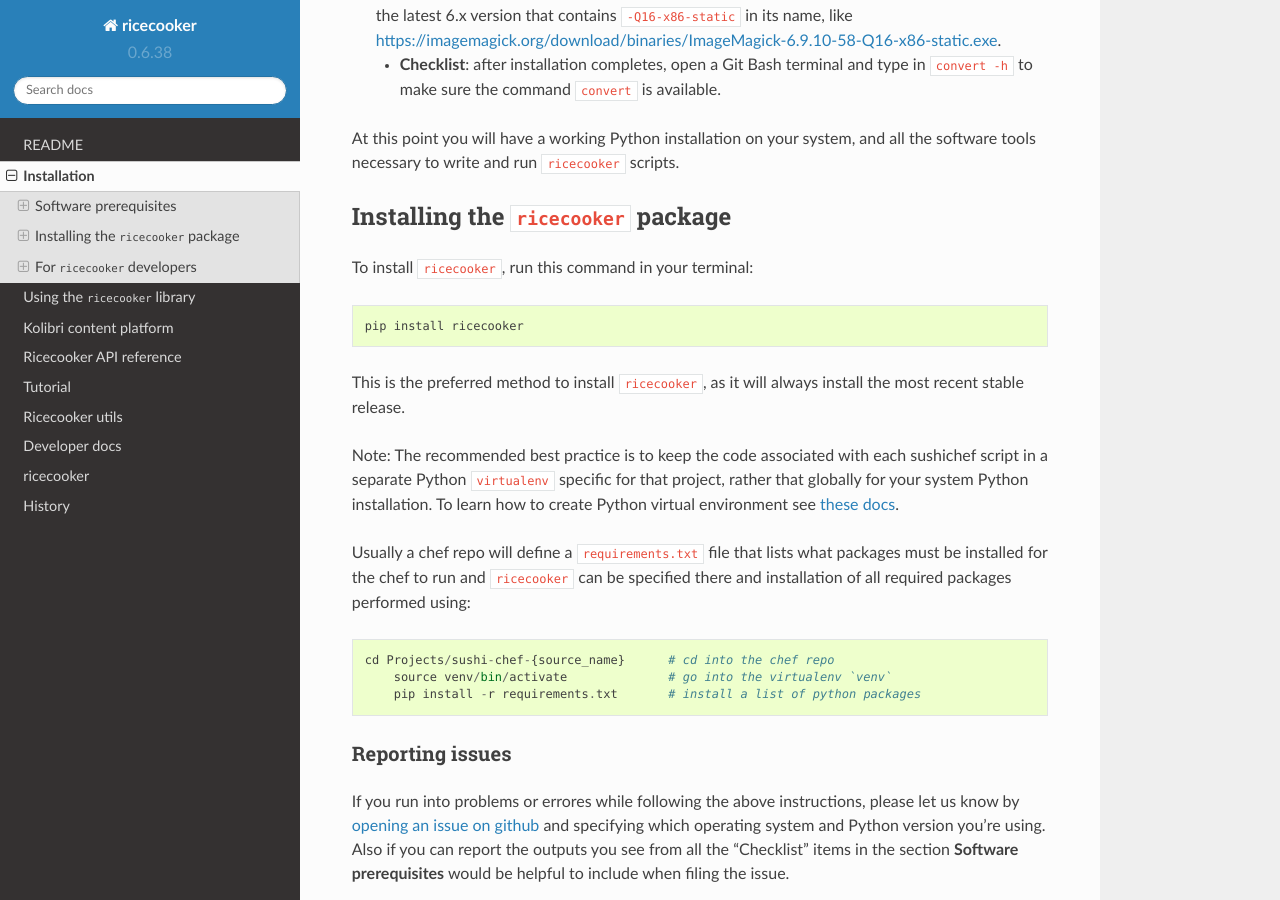
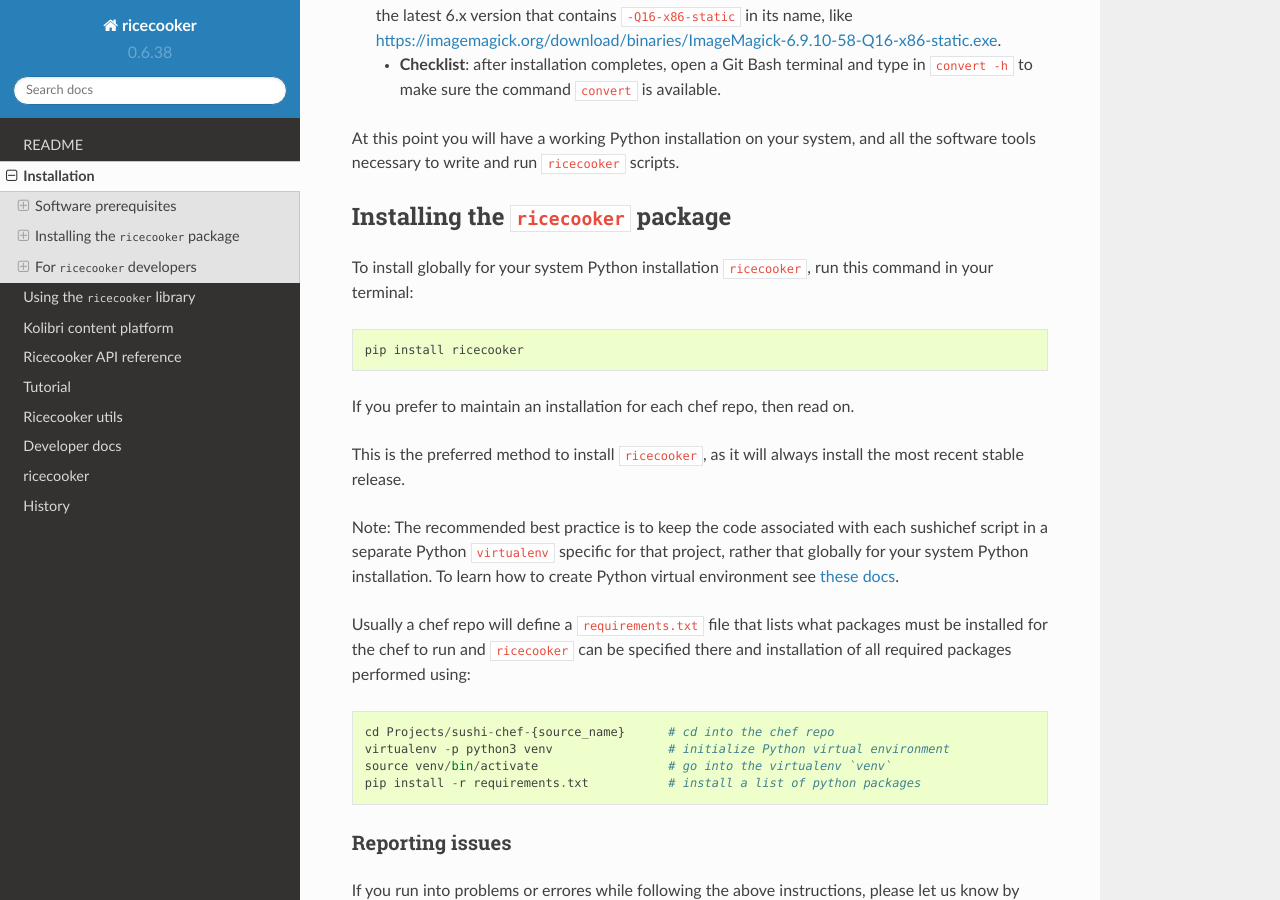
Before and after one commit to learningequality/ricecooker, a Sphinx documentation site: the page built from docs/installation.md, in a window 1280 px wide and 900 px high, scrolled down 1470 px. Built offline with Sphinx 7.4.7 and the Read the Docs theme 2.0.0, drawn with Linux system fonts in a browser that asks for light colours; pages that are not in the unit, such as notebooks, are missing from menus.

Commit message:
Clarity for system wide v/s per chef repo install

```diff
--- a/docs/installation.md
+++ b/docs/installation.md
@@ -68,9 +68,11 @@ all the software tools necessary to write and run `ricecooker` scripts.
 
 Installing the `ricecooker` package
 -----------------------------------
-To install `ricecooker`, run this command in your terminal:
+To install globally for your system Python installation `ricecooker`, run this command in your terminal:
 
     pip install ricecooker
+
+If you prefer to maintain an installation for each chef repo, then read on.
 
 This is the preferred method to install `ricecooker`, as it will always install
 the most recent stable release.
@@ -85,8 +87,9 @@ must be installed for the chef to run and `ricecooker` can be specified there
 and installation of all required packages performed using:
 
     cd Projects/sushi-chef-{source_name}      # cd into the chef repo
-        source venv/bin/activate              # go into the virtualenv `venv`
-        pip install -r requirements.txt       # install a list of python packages
+    virtualenv -p python3 venv                # initialize Python virtual environment
+    source venv/bin/activate                  # go into the virtualenv `venv`
+    pip install -r requirements.txt           # install a list of python packages
 
 
 
```
